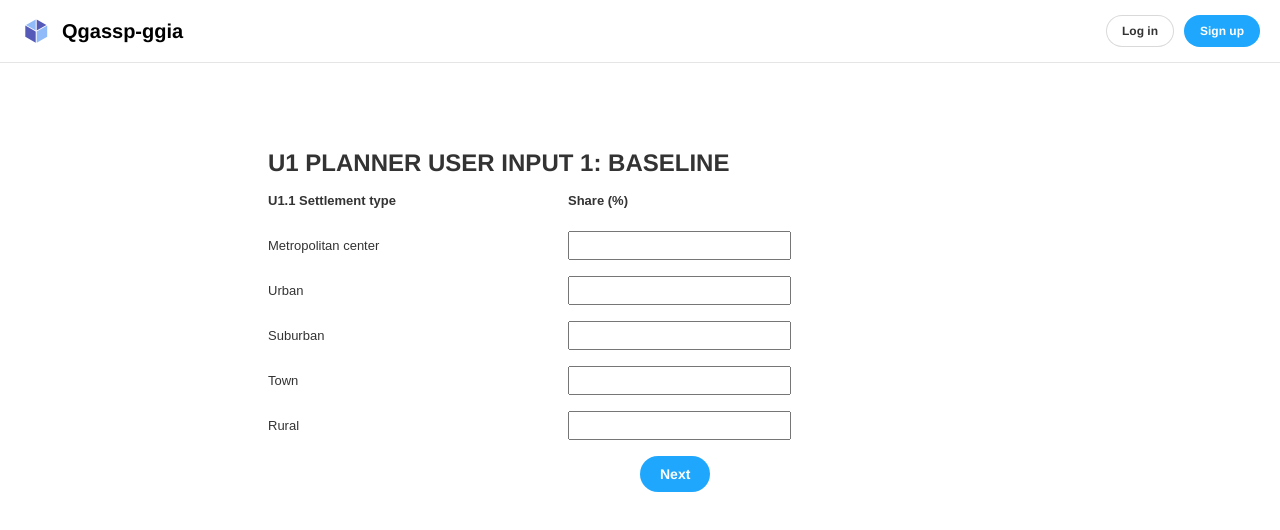
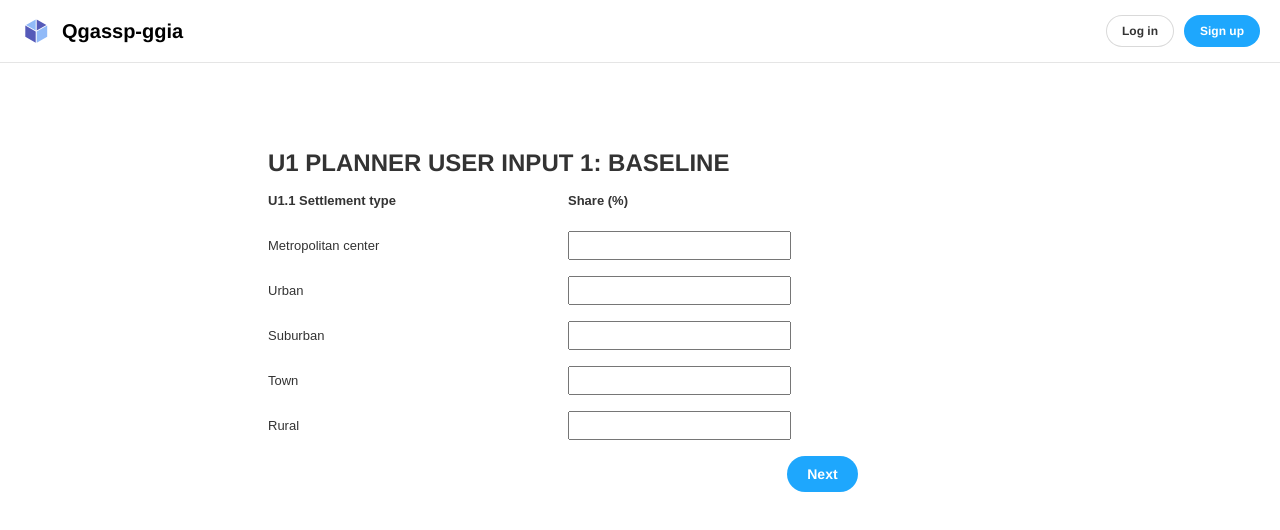
Before and after one commit to QGasSP/ggia-frontend, a React (Create React App) app in the folder frontend_qgassp/: page /U1Planner in a window 1280 px wide. Both pictures are taken after a click on the button "Next". Shown: the top 530 px of the page. Built offline with nearby package versions, Linux system fonts and the light colour scheme.

Commit message:
[align ui buttons]

```diff
--- a/frontend_qgassp/src/css/u1planner.css
+++ b/frontend_qgassp/src/css/u1planner.css
@@ -116,17 +116,17 @@ section div {
 
 .backButton {
   position: absolute;
-  left: 2%;
+  left: 3%;
 }
 
 .nextU1Button {
   position: absolute;
-  left: 50%;
+  right: 33%;
 }
 
 .nextU2Button {
   position: absolute;
-  right: 30%;
+  right: 3%;
 }
 
 .settlement_main {
```
